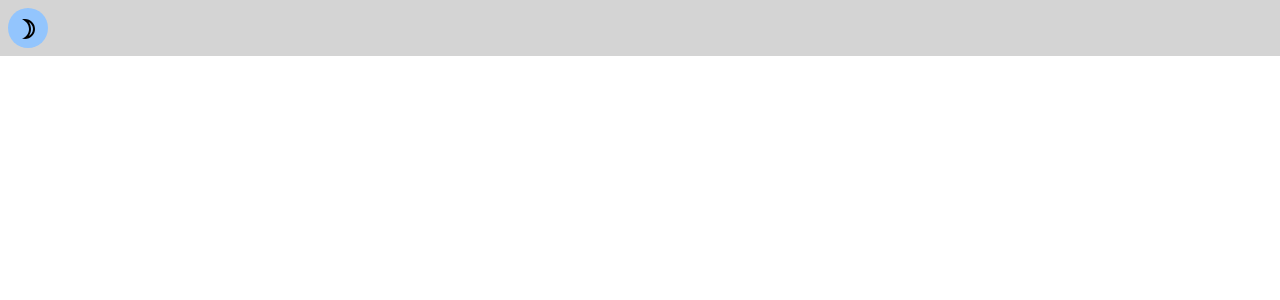
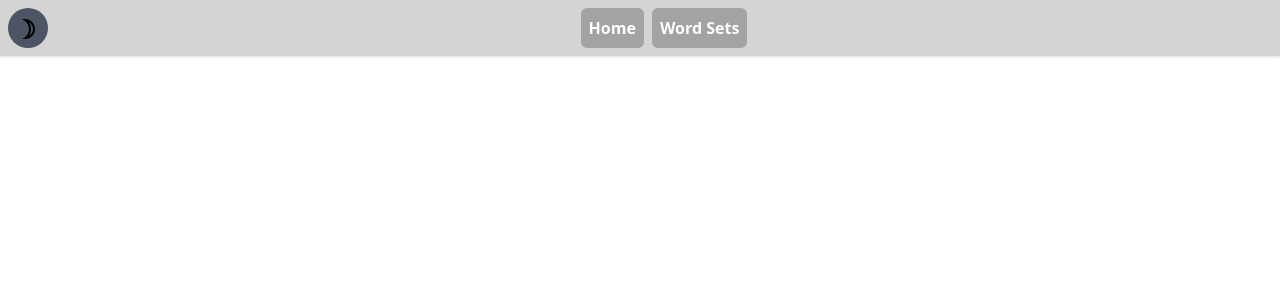
Before and after one commit to AdamTyran/UltimateFlashcards, a React (Create React App) app in the folder frontend/: page / in a window 1280 px wide. Shown: the top 300 px of the page. Built offline with nearby package versions, Linux system fonts and the light colour scheme.

Commit message:
Added navbar buttons

```diff
--- a/frontend/package.json
+++ b/frontend/package.json
@@ -13,6 +13,7 @@
     "@types/react-dom": "^18.2.22",
     "react": "^18.2.0",
     "react-dom": "^18.2.0",
+    "react-router-dom": "^6.22.3",
     "react-scripts": "5.0.1",
     "typescript": "^4.9.5",
     "web-vitals": "^2.1.4"
--- a/frontend/src/components/navbar/Navbar.tsx
+++ b/frontend/src/components/navbar/Navbar.tsx
@@ -1,6 +1,8 @@
 import React from "react";
 import Brightness3OutlinedIcon from "@mui/icons-material/Brightness3Outlined";
 import LightModeOutlinedIcon from "@mui/icons-material/LightModeOutlined";
+import NavbarButtons from "../../utils/navbar-buttons";
+import { Link } from "react-router-dom";
 
 interface Props {
   darkMode: boolean;
@@ -9,14 +11,28 @@ interface Props {
 
 const Navbar = ({ darkMode, toggleDarkMode }: Props) => {
   return (
-    <div className="flex items-center h-14 bg-neutral-300 dark:bg-gray-800">
+    <nav className="flex items-center justify-between h-14 bg-neutral-300 dark:bg-gray-800 shadow">
       <button
-        className="ml-2 h-10 w-10 rounded-full bg-blue-300"
+        className="ml-2 h-10 w-10 rounded-full bg-gray-600  dark:bg-neutral-300"
         onClick={toggleDarkMode}
       >
         {darkMode ? <LightModeOutlinedIcon /> : <Brightness3OutlinedIcon />}
       </button>
-    </div>
+      <div className="flex mx-auto text-center gap-2">
+        {NavbarButtons.map((item) => (
+          <div key={item.id}>
+            {/* <Link */}
+            <div
+              // to={item.path}
+              className="h-10 bg-neutral-400 rounded-md border-solid text-white hover:bg-neutral-500 p-2 font-bold"
+            >
+              {item.name}
+              {/* </Link> */}
+            </div>
+          </div>
+        ))}
+      </div>
+    </nav>
   );
 };
 
--- /dev/null
+++ b/frontend/src/utils/navbar-buttons.ts
@@ -0,0 +1,14 @@
+const NavbarButtons = [
+  {
+    id: 1,
+    name: "Home",
+    path: "/",
+  },
+  {
+    id: 2,
+    name: "Word Sets",
+    path: "/sets",
+  },
+];
+
+export default NavbarButtons;
```
Also changed, not shown: 1 other file (tests, documents, lock files or other folders).
